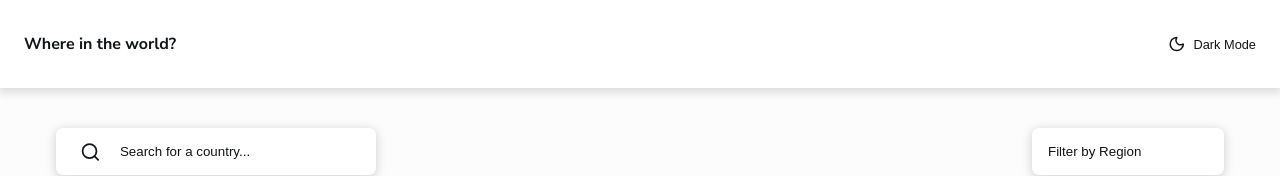
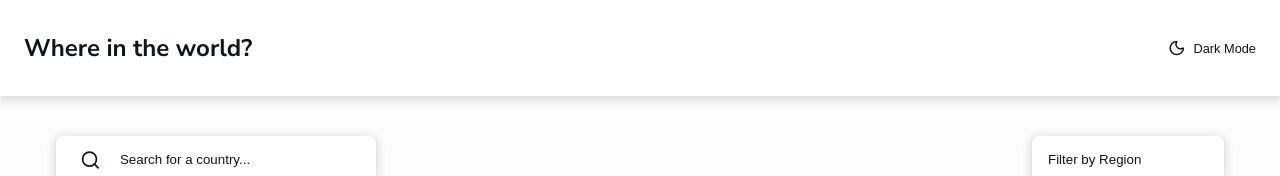
Before and after one commit to nathaliaif/rest-countries-api-react, a React (Vite) app: page / in a window 1280 px wide. Shown: the top 176 px of the page. Built offline with nearby package versions, Linux system fonts and the light colour scheme.

Commit message:
refactor: change <div> to <h1> on nav-title for better semantics

```diff
--- a/src/components/Header.tsx
+++ b/src/components/Header.tsx
@@ -15,9 +15,9 @@ export default function Header() {
   return (
     <>
       <nav>
-        <div className="nav-title" onClick={() => navigate("/")}>
+        <h1 className="nav-title" onClick={() => navigate("/")}>
           <span>Where</span> in the world?
-        </div>
+        </h1>
         <button className="toggle-container" onClick={handleClick}>
           <Moon className="moon-icon" />
           <span className="toggle__text">
```
